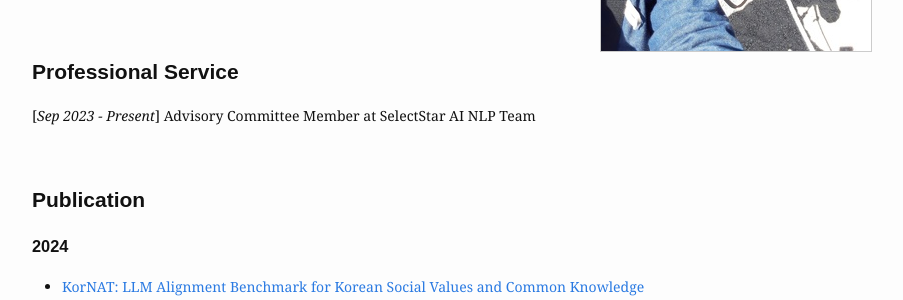
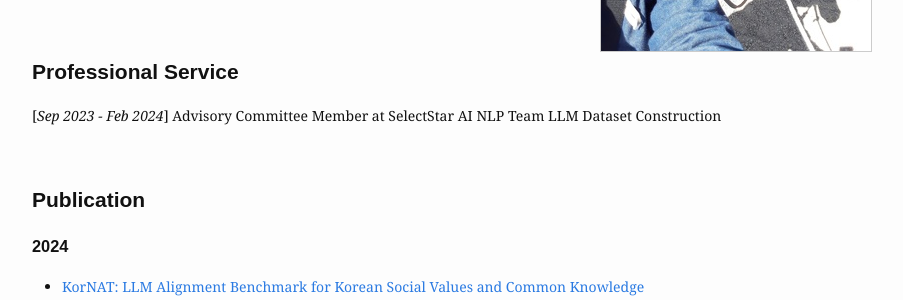
Before and after one commit to jiyounglee-0523/jiyounglee-0523.github.io, a Jekyll site: the page built from index.markdown, in a window 1280 px wide. Shown: the part 417-717 px from the top of the page, without its empty margins (188-1091 px from the left). Built offline with Jekyll 4.4.1, drawn with Linux system fonts in a browser that asks for light colours.

Commit message:
March2024

```diff
--- a/index.markdown
+++ b/index.markdown
@@ -28,7 +28,7 @@ profile_picture:
 <p>
 <h2> <strong>Professional Service</strong></h2>
 </p>
-[*Sep 2023 - Present*] Advisory Committee Member at SelectStar AI NLP Team
+[*Sep 2023 - Feb 2024*] Advisory Committee Member at SelectStar AI NLP Team LLM Dataset Construction
 
 &nbsp;
 
```
